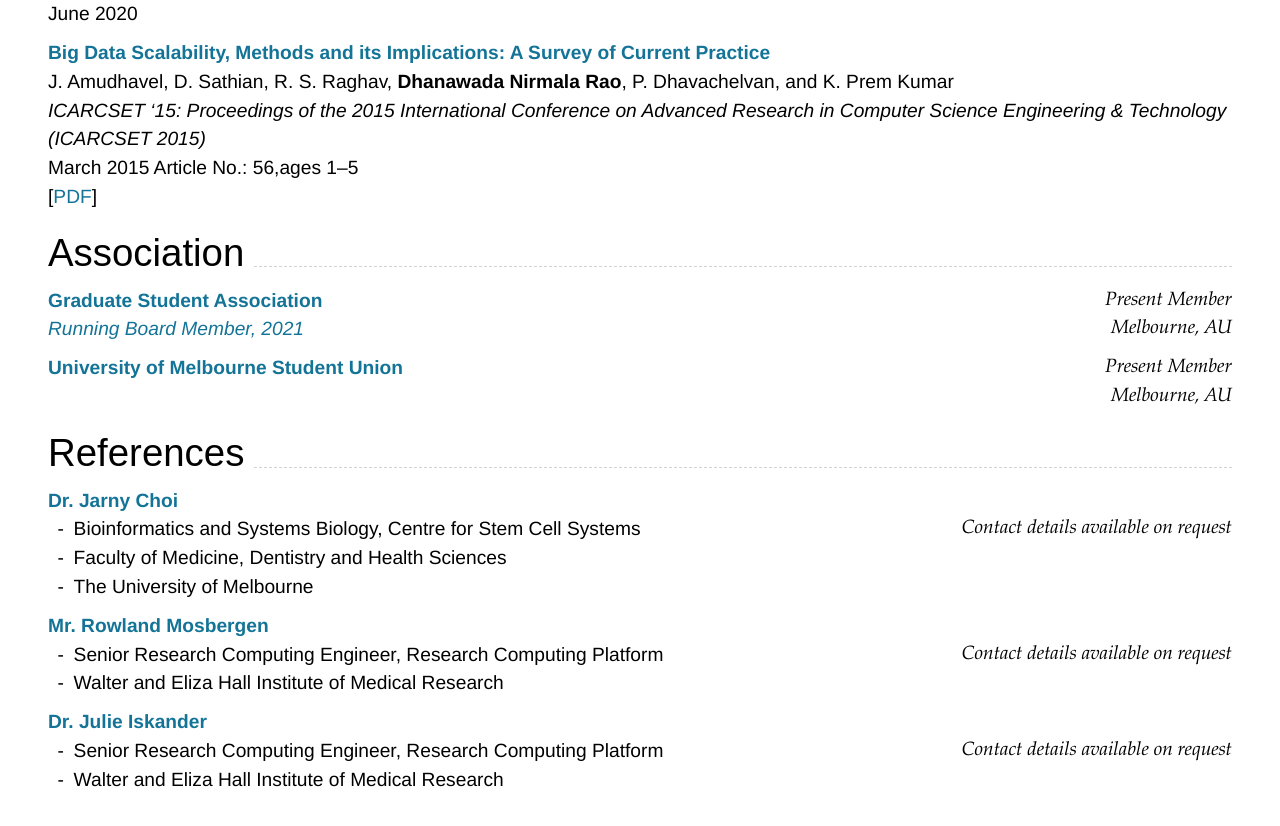
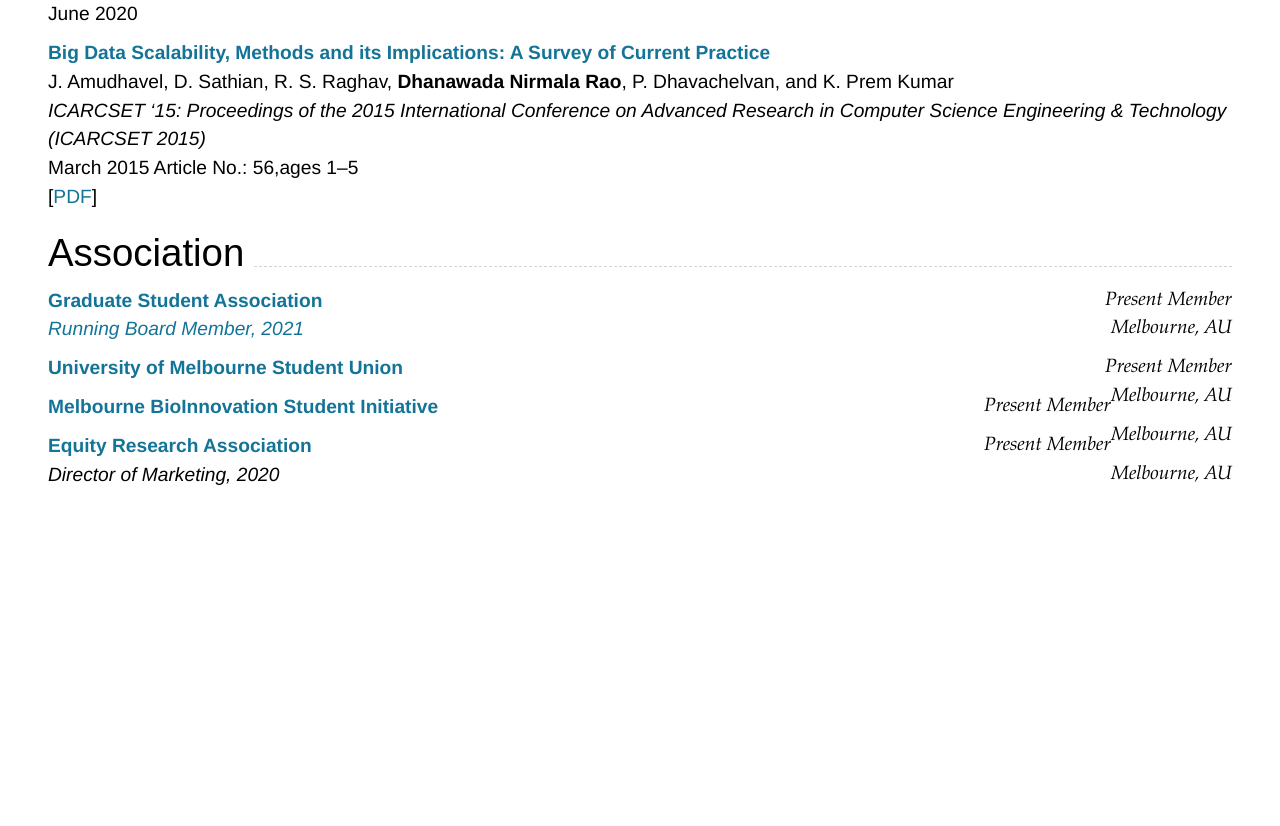
Before and after one commit to thedhanawada/me, a Jekyll site: the page built from index.md, in a window 1280 px wide and 900 px high, scrolled down 2898 px. Shown: the top 826 px of the window. Built offline with Jekyll 4.4.1, drawn with Linux system fonts in a browser that asks for light colours; nearby versions of some CDN libraries; after the commit the page ends 3522 px from its top, so only the background shows below that.

Commit message:
udpate 2

````diff
--- a/index.md
+++ b/index.md
@@ -172,7 +172,24 @@ _[Running Board Member, 2021](https://gsa.unimelb.edu.au/profile/nirmala-rao-dha
 ```
 Melbourne, AU
 ```
+### **[Melbourne BioInnovation Student Initiative](https://www.mbsi.org.au/){:target="_blank"}** `Present Member`
+```
+Melbourne, AU
+```
+### **[Equity Research Association](https://eraunimelb.org.au/){:target="_blank"}** `Present Member`
+```
+Melbourne, AU
+```
+_Director of Marketing, 2020_<br>
+
 <br>
+
+
+
+<br><br>
+{% include cv-contact-footer.html %}
+
+<!-- ### Footer
 
 ## References
 
@@ -198,11 +215,4 @@ Contact details available on request
 ```
 - Senior Research Computing Engineer, Research Computing Platform
 - Walter and Eliza Hall Institute of Medical Research
-
-
-<br><br>
-{% include cv-contact-footer.html %}
-
-<!-- ### Footer
-
 Last updated: May 2013 -->
````
